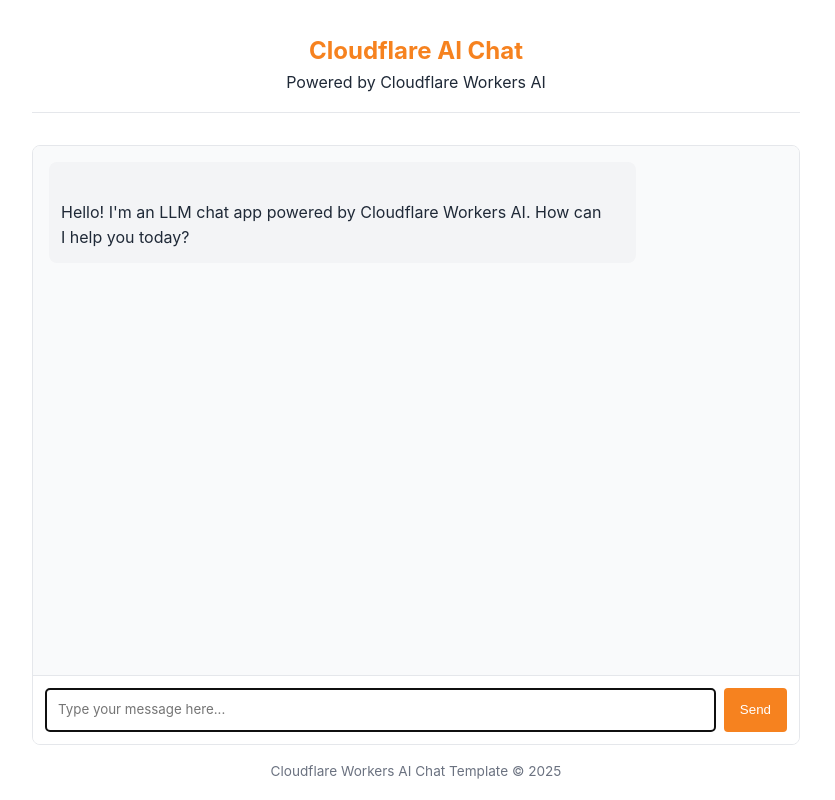
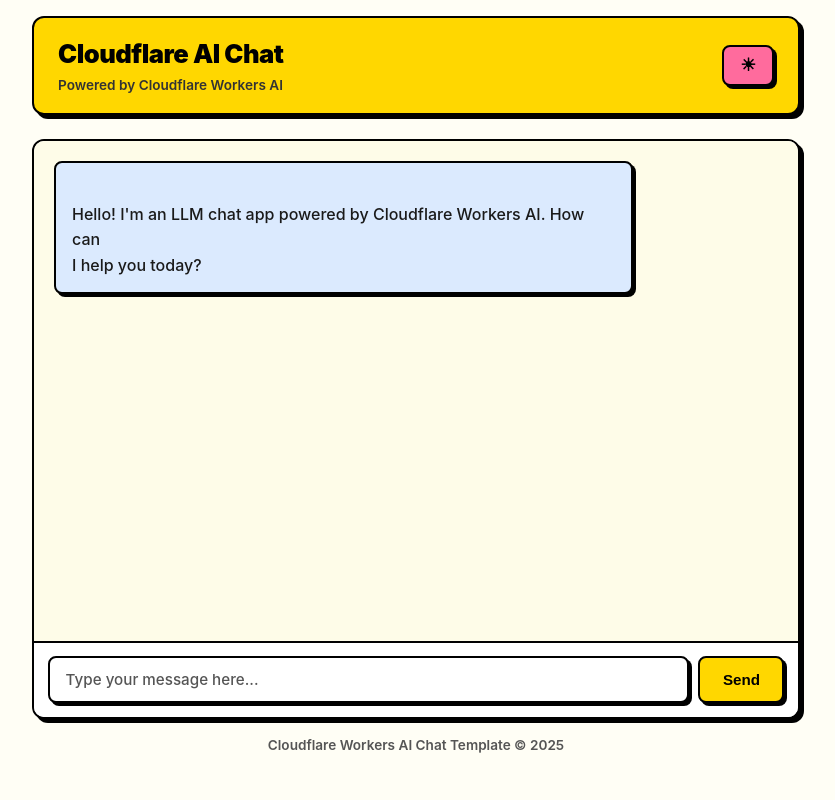
Before and after one commit to amiminn/llm-chat-app-template, a website: page public/index.html in a window 1280 px wide. Shown: the whole page, without its empty margins (224-1059 px from the left). Drawn offline with Linux system fonts and the light colour scheme.

Commit message:
feat: redesign frontend with neobrutalism theme and add dark/light toggle
- Redesign index.html with neobrutalism CSS: bold borders, hard box shadows,
  vivid accent colors, rounded corners, chunky typography
- Add CSS custom properties for light and dark themes
- Add theme toggle button (sun/moon icon) in header
- Store theme preference in localStorage
- Smooth transitions between light and dark modes
- Preserve all existing element IDs and chat functionality

Co-authored-by: Tholabul Amin <104202968+amiminn@users.noreply.github.com>

```diff
--- a/public/chat.js
+++ b/public/chat.js
@@ -228,3 +228,31 @@
 	}
 	return { events, buffer: normalized };
 }
+
+// Theme toggle logic
+(function initThemeToggle() {
+	const themeToggle = document.getElementById("theme-toggle");
+	const htmlEl = document.documentElement;
+	const STORAGE_KEY = "llm-chat-theme";
+
+	function setTheme(theme) {
+		htmlEl.setAttribute("data-theme", theme);
+		localStorage.setItem(STORAGE_KEY, theme);
+		// Sun for light mode, moon for dark mode
+		themeToggle.innerHTML = theme === "light" ? "&#9728;" : "&#9790;";
+		themeToggle.setAttribute(
+			"aria-label",
+			theme === "light" ? "Switch to dark theme" : "Switch to light theme",
+		);
+	}
+
+	// Load saved theme or default to light
+	const savedTheme = localStorage.getItem(STORAGE_KEY) || "light";
+	setTheme(savedTheme);
+
+	// Toggle on click
+	themeToggle.addEventListener("click", function () {
+		const current = htmlEl.getAttribute("data-theme");
+		setTheme(current === "light" ? "dark" : "light");
+	});
+})();
--- a/public/index.html
+++ b/public/index.html
@@ -1,19 +1,61 @@
 <!doctype html>
-<html lang="en">
+<html lang="en" data-theme="light">
 	<head>
 		<meta charset="UTF-8" />
 		<meta name="viewport" content="width=device-width, initial-scale=1.0" />
 		<title>LLM Chat App</title>
 		<style>
 			:root {
-				--primary-color: #f6821f;
-				--primary-hover: #e67e22;
-				--light-bg: #f9fafb;
-				--border-color: #e5e7eb;
-				--text-color: #1f2937;
-				--text-light: #6b7280;
-				--user-msg-bg: #fff2e6;
-				--assistant-msg-bg: #f3f4f6;
+				--primary: #FFD700;
+				--secondary: #FF6B9D;
+				--accent: #A3E635;
+				--info: #7DD3FC;
+				--border-width: 2px;
+				--shadow-offset: 4px;
+				--radius-lg: 12px;
+				--radius-md: 8px;
+			}
+
+			[data-theme="light"] {
+				--bg-body: #FFFEF5;
+				--bg-container: #FFFFFF;
+				--bg-chat: #FEFCE8;
+				--bg-input-area: #FFFFFF;
+				--bg-input: #FFFFFF;
+				--border-color: #000000;
+				--shadow-color: #000000;
+				--text-color: #1a1a1a;
+				--text-light: #555555;
+				--user-msg-bg: #FFF3CD;
+				--assistant-msg-bg: #DBEAFE;
+				--header-bg: #FFD700;
+				--btn-bg: #FFD700;
+				--btn-text: #000000;
+				--toggle-bg: #FF6B9D;
+				--toggle-text: #000000;
+				--typing-color: #555555;
+				--footer-color: #555555;
+			}
+
+			[data-theme="dark"] {
+				--bg-body: #1a1a2e;
+				--bg-container: #16213e;
+				--bg-chat: #0f3460;
+				--bg-input-area: #16213e;
+				--bg-input: #1a1a2e;
+				--border-color: #e0e0e0;
+				--shadow-color: rgba(255, 255, 255, 0.2);
+				--text-color: #f0f0f0;
+				--text-light: #b0b0b0;
+				--user-msg-bg: #4a3f00;
+				--assistant-msg-bg: #1e3a5f;
+				--header-bg: #e6c200;
+				--btn-bg: #FFD700;
+				--btn-text: #000000;
+				--toggle-bg: #A3E635;
+				--toggle-text: #000000;
+				--typing-color: #b0b0b0;
+				--footer-color: #b0b0b0;
 			}
 
 			* {
@@ -24,60 +66,112 @@
 
 			body {
 				font-family:
-					-apple-system, BlinkMacSystemFont, "Segoe UI", Roboto, Oxygen, Ubuntu,
-					Cantarell, sans-serif;
+					"Inter", -apple-system, BlinkMacSystemFont, "Segoe UI", Roboto,
+					sans-serif;
 				line-height: 1.6;
 				color: var(--text-color);
+				background-color: var(--bg-body);
 				max-width: 800px;
 				margin: 0 auto;
 				padding: 1rem;
+				transition: background-color 0.3s ease, color 0.3s ease;
 			}
 
 			header {
-				text-align: center;
-				margin-bottom: 2rem;
-				padding: 1rem 0;
-				border-bottom: 1px solid var(--border-color);
+				display: flex;
+				align-items: center;
+				justify-content: space-between;
+				margin-bottom: 1.5rem;
+				padding: 1rem 1.5rem;
+				background-color: var(--header-bg);
+				border: var(--border-width) solid var(--border-color);
+				border-radius: var(--radius-lg);
+				box-shadow: var(--shadow-offset) var(--shadow-offset) 0px var(--shadow-color);
+				transition: background-color 0.3s ease, border-color 0.3s ease, box-shadow 0.3s ease;
+			}
+
+			.header-text {
+				display: flex;
+				flex-direction: column;
 			}
 
 			h1 {
-				font-size: 1.5rem;
-				color: var(--primary-color);
+				font-size: 1.6rem;
+				font-weight: 900;
+				color: #000000;
+				letter-spacing: -0.5px;
+			}
+
+			header p {
+				font-size: 0.85rem;
+				font-weight: 600;
+				color: #333333;
+			}
+
+			#theme-toggle {
+				padding: 0.5rem 1rem;
+				background-color: var(--toggle-bg);
+				color: var(--toggle-text);
+				border: var(--border-width) solid var(--border-color);
+				border-radius: var(--radius-md);
+				box-shadow: 3px 3px 0px var(--shadow-color);
+				font-weight: 700;
+				font-size: 1.1rem;
+				cursor: pointer;
+				transition: transform 0.1s ease, box-shadow 0.1s ease, background-color 0.3s ease;
+				user-select: none;
+			}
+
+			#theme-toggle:hover {
+				transform: translate(2px, 2px);
+				box-shadow: 1px 1px 0px var(--shadow-color);
+			}
+
+			#theme-toggle:active {
+				transform: translate(3px, 3px);
+				box-shadow: 0px 0px 0px var(--shadow-color);
 			}
 
 			.chat-container {
 				display: flex;
 				flex-direction: column;
-				height: calc(100vh - 200px);
+				height: calc(100vh - 220px);
 				min-height: 400px;
-				border: 1px solid var(--border-color);
-				border-radius: 8px;
+				border: var(--border-width) solid var(--border-color);
+				border-radius: var(--radius-lg);
+				box-shadow: var(--shadow-offset) var(--shadow-offset) 0px var(--shadow-color);
 				overflow: hidden;
+				background-color: var(--bg-container);
+				transition: background-color 0.3s ease, border-color 0.3s ease, box-shadow 0.3s ease;
 			}
 
 			.chat-messages {
 				flex: 1;
 				overflow-y: auto;
-				padding: 1rem;
-				background-color: var(--light-bg);
+				padding: 1.25rem;
+				background-color: var(--bg-chat);
+				transition: background-color 0.3s ease;
 			}
 
 			.message {
 				margin-bottom: 1rem;
-				padding: 0.75rem;
-				border-radius: 8px;
+				padding: 0.85rem 1rem;
+				border-radius: var(--radius-md);
 				max-width: 80%;
+				border: var(--border-width) solid var(--border-color);
+				box-shadow: 3px 3px 0px var(--shadow-color);
+				transition: background-color 0.3s ease, border-color 0.3s ease, box-shadow 0.3s ease;
 			}
 
 			.message p {
 				white-space: pre-line;
 				margin: 0;
 				overflow-wrap: anywhere;
+				font-weight: 500;
 			}
 
 			.user-message {
 				background-color: var(--user-msg-bg);
-				align-self: flex-end;
 				margin-left: auto;
 			}
 
@@ -88,46 +182,78 @@
 
 			.message-input {
 				display: flex;
-				padding: 0.75rem;
-				border-top: 1px solid var(--border-color);
-				background-color: white;
+				padding: 0.85rem;
+				border-top: var(--border-width) solid var(--border-color);
+				background-color: var(--bg-input-area);
+				gap: 0.6rem;
+				transition: background-color 0.3s ease, border-color 0.3s ease;
 			}
 
 			#user-input {
 				flex: 1;
-				padding: 0.75rem;
-				border: 1px solid var(--border-color);
-				border-radius: 4px;
+				padding: 0.75rem 1rem;
+				border: var(--border-width) solid var(--border-color);
+				border-radius: var(--radius-md);
 				font-family: inherit;
+				font-size: 0.95rem;
+				font-weight: 500;
 				resize: none;
 				min-height: 44px;
+				background-color: var(--bg-input);
+				color: var(--text-color);
+				box-shadow: 2px 2px 0px var(--shadow-color);
+				transition: background-color 0.3s ease, border-color 0.3s ease, box-shadow 0.3s ease, color 0.3s ease;
+				outline: none;
+			}
+
+			#user-input:focus {
+				box-shadow: 3px 3px 0px var(--shadow-color);
+			}
+
+			#user-input::placeholder {
+				color: var(--text-light);
 			}
 
 			#send-button {
-				margin-left: 0.5rem;
-				padding: 0 1rem;
-				background-color: var(--primary-color);
-				color: white;
-				border: none;
-				border-radius: 4px;
+				padding: 0.6rem 1.4rem;
+				background-color: var(--btn-bg);
+				color: var(--btn-text);
+				border: var(--border-width) solid var(--border-color);
+				border-radius: var(--radius-md);
+				box-shadow: 3px 3px 0px var(--shadow-color);
 				cursor: pointer;
-				transition: background-color 0.2s;
+				font-weight: 700;
+				font-size: 0.95rem;
+				transition: transform 0.1s ease, box-shadow 0.1s ease, background-color 0.3s ease;
 			}
 
 			#send-button:hover {
-				background-color: var(--primary-hover);
+				transform: translate(2px, 2px);
+				box-shadow: 1px 1px 0px var(--shadow-color);
+			}
+
+			#send-button:active {
+				transform: translate(3px, 3px);
+				box-shadow: 0px 0px 0px var(--shadow-color);
 			}
 
 			#send-button:disabled {
 				background-color: var(--text-light);
 				cursor: not-allowed;
+				transform: none;
+				box-shadow: 3px 3px 0px var(--shadow-color);
+				opacity: 0.6;
 			}
 
 			.typing-indicator {
 				display: none;
 				font-style: italic;
-				color: var(--text-light);
-				padding: 1rem;
+				font-weight: 600;
+				color: var(--typing-color);
+				padding: 0.75rem 1.25rem;
+				border-top: var(--border-width) solid var(--border-color);
+				background-color: var(--bg-input-area);
+				transition: background-color 0.3s ease, border-color 0.3s ease, color 0.3s ease;
 			}
 
 			.typing-indicator.visible {
@@ -138,14 +264,19 @@
 				margin-top: 1rem;
 				text-align: center;
 				font-size: 0.85rem;
-				color: var(--text-light);
+				font-weight: 600;
+				color: var(--footer-color);
+				transition: color 0.3s ease;
 			}
 		</style>
 	</head>
 	<body>
 		<header>
-			<h1>Cloudflare AI Chat</h1>
-			<p>Powered by Cloudflare Workers AI</p>
+			<div class="header-text">
+				<h1>Cloudflare AI Chat</h1>
+				<p>Powered by Cloudflare Workers AI</p>
+			</div>
+			<button id="theme-toggle" aria-label="Toggle theme">&#9728;</button>
 		</header>
 
 		<div class="chat-container">
```
